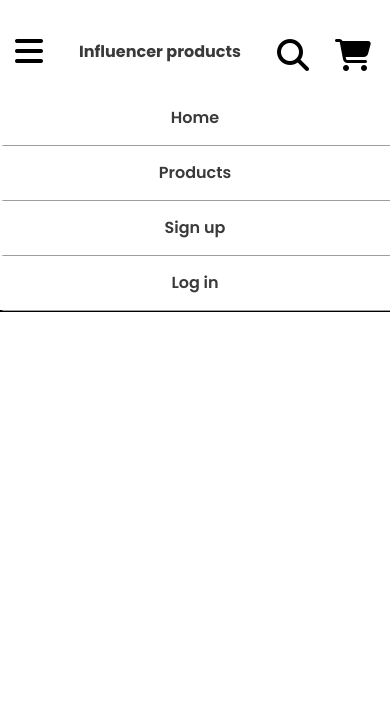
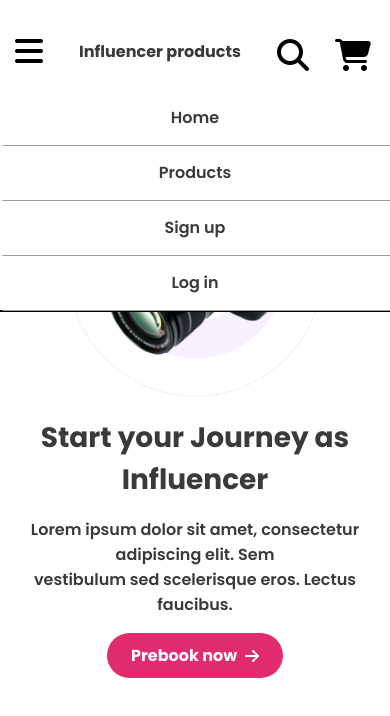
Before and after one commit to srssieam/influencer, a plain HTML site: page index.html in a window 390 px wide. Drawn offline with Linux system fonts and the light colour scheme.

Commit message:
added banner section

```diff
--- a/index.html
+++ b/index.html
@@ -29,10 +29,15 @@
         </nav>
         <div class="banner">
             <div class="banner-content">
-
+                <h1>Start your Journey as Influencer
+                </h1>
+                <p>
+                    Lorem ipsum dolor sit amet, consectetur adipiscing elit. Sem <br> vestibulum sed scelerisque eros. Lectus faucibus.
+                </p>
+                <button class="btn">Prebook now <i class="fa-solid fa-arrow-right"></i></button>
             </div>
             <div class="banner-img">
-
+                <img src="images/main-camera.png" alt="">
             </div>
         </div>
     </header>
--- a/style.css
+++ b/style.css
@@ -5,17 +5,18 @@
     box-sizing: border-box;
     font-family: 'Poppins', sans-serif;
 }
-i{
+/* i{
     cursor: pointer;
-}
-.menu-bar{
-    display: none;
-}
+} */
+
 header > nav {
     display: flex;
     justify-content: space-between;
     align-items: center;
     padding: 90px 120px;
+}
+header .menu-bar {
+    display: none;
 }
 .nav-title h2{
     color: #3A3A3A;
@@ -53,8 +54,53 @@ header > nav {
     height: 24px;
 }
 
+/* banner styles */
+.btn{
+    padding: 10px 24px;
+    border-radius: 41px;
+    background: #E02C6D;
+    color: #FFF;
+    font-size: 1rem;
+    font-weight: 700;
+    border: none;
+    display: flex;
+    justify-content: center;
+    align-items: center;
+    gap: 8px;
+}
+.banner-content h1{
+    color: #3A3A3A;
+    font-size: 3.25rem;
+    font-weight: 700;
+    line-height: 70px;
+}
+.banner-content p{
+    color: #3A3A3A;
+    font-size: 1rem;
+    font-weight: 600;
+    padding: 16px 0px
+}
+.banner-img{
+    background-image: url('images/Circle\ design.svg');
+    background-repeat: none;
+    background-size: cover;
+    background-position: center;
+    width: 450px;
+    height: 450px;
+}
+.banner-content, .banner-img{
+    max-width: 50%;
+}
+.banner{
+    display: flex;
+    justify-content: space-between;
+    align-items: center;
+    gap:130px;
+    padding: 0px 120px;
+}
+
 @media screen and (max-width: 576px){
-    .menu-bar{
+    header .menu-bar{
         display:inline-block;
     }
     .nav-bar{
@@ -63,6 +109,8 @@ header > nav {
         transform: translate(-50%);
         width: 100%;
         border-bottom: 2px solid black;
+        z-index: 1;
+        background: #FFF;
         /* display: none; */
     }
     .nav-bar ul{
@@ -80,6 +128,7 @@ header > nav {
         /* border-bottom: 1px solid black; */
         box-shadow: 0.5px 0.5px 1px rgb(158, 156, 156);
         text-align: center;
+        display: block;
     }
     header>nav{
         padding: 35px 15px;
@@ -95,4 +144,37 @@ header > nav {
         margin-right: 16px;
     }
 
+    /* banner styles */
+    .banner {
+        justify-content: space-between;
+        align-items: center;
+        gap: 0px;
+        padding: 18px;
+        flex-direction: column-reverse;
+        text-align: center;
+    }
+    .banner-content, .banner-img {
+        max-width: none;
+    }
+    .banner-img{
+        margin: 20px 50px;
+        width: 257px;
+        height: 257px;
+        display: flex;
+        align-items: center;
+        justify-content: center;
+    }
+    .banner-img img{
+        width: 202px;
+        height: 190px;
+    }
+    .banner-content h1 {
+        font-size: 1.75rem;
+        font-weight: 700;
+        line-height: normal;
+    }
+    .btn{
+        margin: 0 auto;
+    }
+
 }
```
